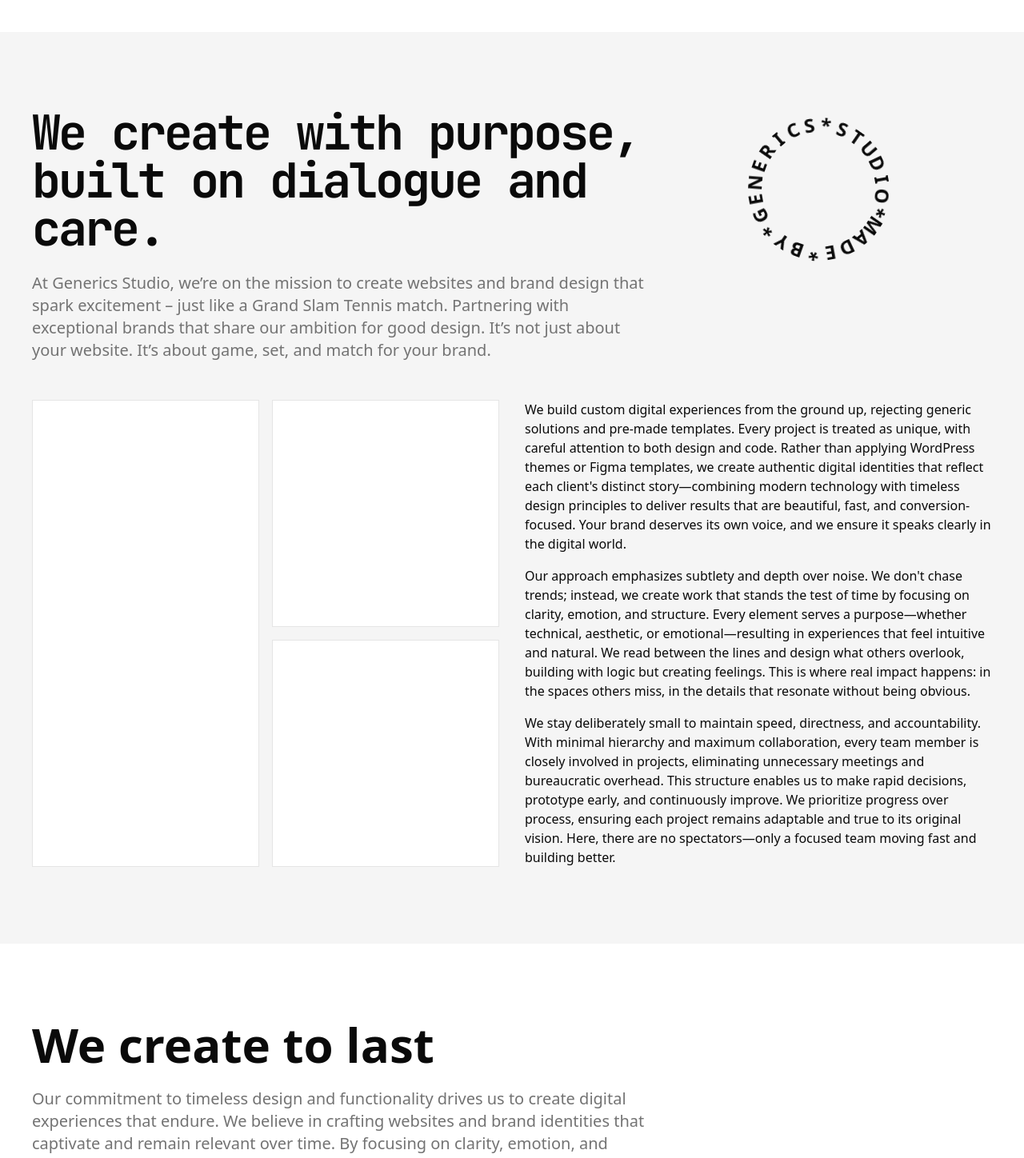
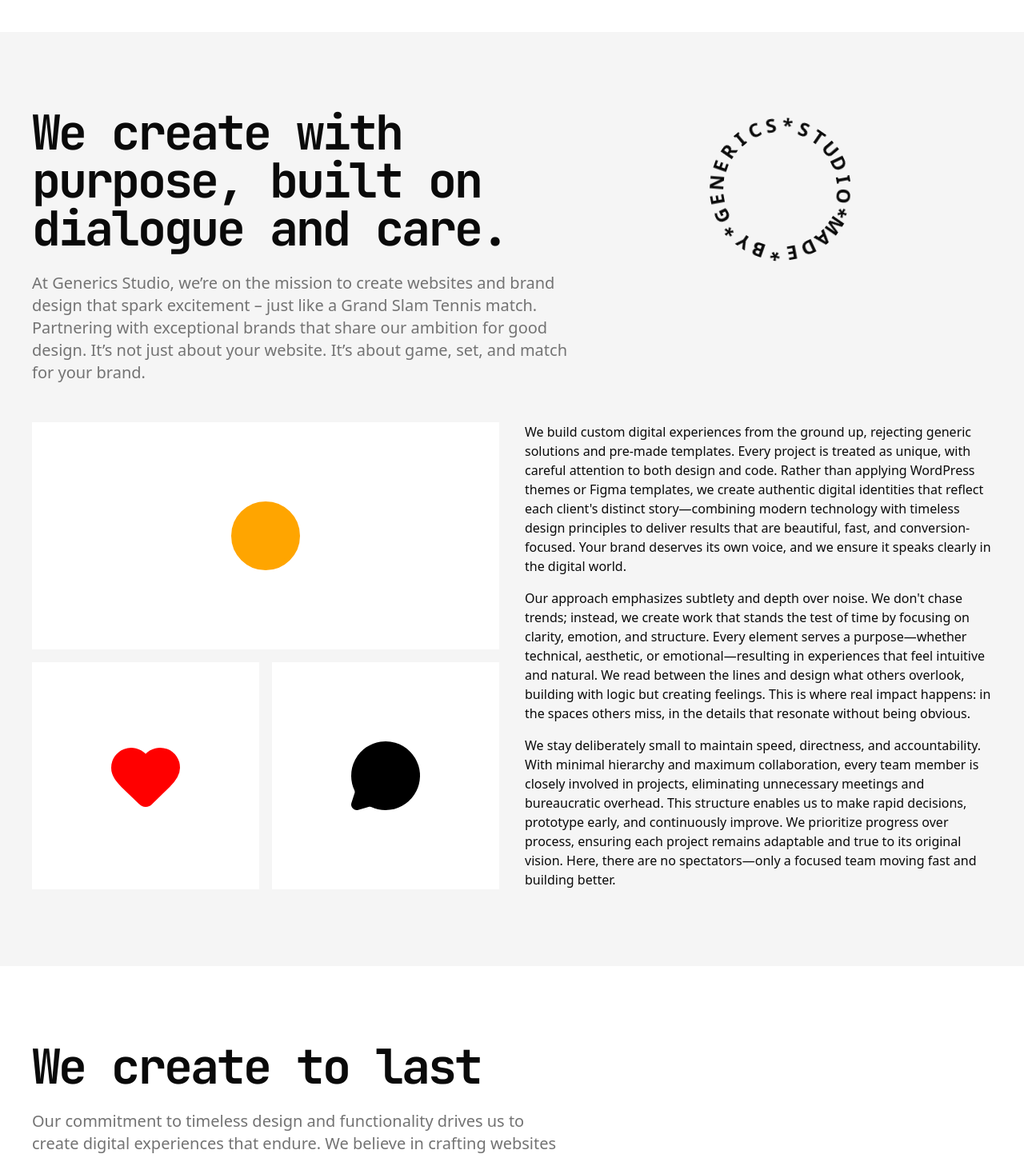
Before and after one commit to arlindgu/genericsstudio, a Next.js app: page / in a window 1280 px wide. Shown: the part 760-2208 px from the top of the page at 80% size. Built offline with nearby package versions, Linux system fonts and the light colour scheme.

Commit message:
small ui changes

```diff
--- a/src/app/page.tsx
+++ b/src/app/page.tsx
@@ -1,3 +1,4 @@
+import Footer from "@/components/sections/footer";
 import Hero from "@/components/sections/hero";
 import Mission from "@/components/sections/mission";
 import Pricing from "@/components/sections/pricing";
@@ -17,6 +18,7 @@ export default function Home() {
       <Projects />
       <Process />
       <Pricing />
+      <Footer />
     </main>
   );
 }
--- /dev/null
+++ b/src/components/sections/footer.tsx
@@ -0,0 +1,7 @@
+export default function Footer() {
+    return (
+      <footer className="w-full py-6 bg-background px-10 flex flex-col items-center">
+        <p className="text-muted-foreground">&copy; 2024 Generics Studio. All rights reserved.</p>
+      </footer>
+    );
+}
--- a/src/components/sections/mission.tsx
+++ b/src/components/sections/mission.tsx
@@ -2,6 +2,8 @@
 
 import { Card} from "@/components/ui/card";
 import CircularText from "@/components/CircularText";
+import SectionTitle from "@/components/sectiontitle";
+import { Circle, Heart, MessageCircle } from "lucide-react";
 
 
 export default function Mission() {
@@ -9,18 +11,13 @@ export default function Mission() {
       <section className="min-h-[50vh] bg-muted py-24 flex flex-col items-center justify-center">
         <div className="flex flex-col container px-10">
           <div className="flex flex-row">
-            <div className="max-w-3xl flex flex-col gap-6">
-              <h2 className="text-6xl font-mono font-bold tracking-tighter">
-                We create with purpose, built on dialogue and care.
-              </h2>
-              <p className="text-xl text-muted-foreground">
-                At Generics Studio, we’re on the mission to create websites and
-                brand design that spark excitement – just like a Grand Slam
-                Tennis match. Partnering with exceptional brands that share our
-                ambition for good design. It’s not just about your website. It’s
-                about game, set, and match for your brand.
-              </p>
-            </div>
+            <SectionTitle title="We create with purpose, built on dialogue and care.">
+              At Generics Studio, we’re on the mission to create websites and
+              brand design that spark excitement – just like a Grand Slam Tennis
+              match. Partnering with exceptional brands that share our ambition
+              for good design. It’s not just about your website. It’s about
+              game, set, and match for your brand.
+            </SectionTitle>
             <CircularText
               text="MADE*BY*GENERICS*STUDIO*"
               onHover="speedUp"
@@ -29,9 +26,40 @@ export default function Mission() {
           </div>
           <div className="flex flex-row mt-12 gap-8">
             <div className="flex-1 gap-4 grid grid-cols-2 grid-rows-2">
-              <Card className="row-span-2 rounded-none shadow-none relative"></Card>
-              <Card className="rounded-none shadow-none relative"></Card>
-              <Card className="rounded-none shadow-none relative"></Card>
+              <Card className="col-span-2 rounded-none border-none shadow-none relative flex items-center justify-center">
+                <Circle
+                  className="m-6"
+                  fill="orange"
+                  stroke="orange"
+                  size={96}
+                  strokeWidth={1.5}
+                />
+              </Card>
+              <Card className="rounded-none border-none shadow-none relative flex items-center justify-center">
+                <Heart
+                  className="m-6 absolute"
+                  size={96}
+                  fill="red"
+                  stroke="red"
+                  strokeWidth={1.5}
+                />
+                <Heart
+                  className="m-6 animate-ping"
+                  size={96}
+                  fill="red"
+                  stroke="red"
+                  strokeWidth={1.5}
+                />
+              </Card>
+              <Card className="rounded-none border-none shadow-none relative flex items-center justify-center">
+                <MessageCircle
+                  className="m-6"
+                  size={96}
+                  strokeWidth={1.5}
+                  fill="black"
+                  stroke="black"
+                />
+              </Card>
             </div>
             <div className="flex-1 flex flex-col gap-4">
               <p>
--- a/src/components/sections/pricing.tsx
+++ b/src/components/sections/pricing.tsx
@@ -1,25 +1,21 @@
 import { Card, CardContent, CardDescription, CardFooter, CardHeader, CardTitle } from "@/components/ui/card";
 import { Button } from "../ui/button";
+import SectionTitle from "../sectiontitle";
 
 export default function Pricing() {
   return (
-    <section className="min-h-[50vh] bg-foreground text-background py-24 flex flex-col items-center justify-center">
+    <section className="min-h-[50vh] bg-foreground py-24 flex flex-col items-center justify-center">
       <div className="flex flex-col container px-10">
-        <div className="max-w-3xl flex flex-col gap-6">
-          <h2 className="text-6xl font-bold">
-            Good Design Shouldn't Break the Bank
-          </h2>
-          <p className="text-xl text-muted-background">
-            Ironically, bad design is often the most expensive investment a
-            company makes. Hidden costs of poor performance, lost conversions,
-            and constant fixes drain budgets invisibly. We believe exceptional
-            design should be accessible—not a luxury reserved for the few.
-            That's why we've structured our pricing to be transparent, fair, and
-            focused on real value.
-          </p>
-        </div>
+        <SectionTitle dark title="Good Design Shouldn't Break the Bank">
+          Ironically, bad design is often the most expensive investment a
+          company makes. Hidden costs of poor performance, lost conversions, and
+          constant fixes drain budgets invisibly. We believe exceptional design
+          should be accessible—not a luxury reserved for the few. That's why
+          we've structured our pricing to be transparent, fair, and focused on
+          real value.
+        </SectionTitle>
 
-        <div className="flex gap-4 mt-6">
+        <div className="flex items-end gap-4 mt-6">
           <Card className="flex-3 rounded-none shadow-none relative h-124">
             <CardHeader>
               <CardTitle className="text-2xl">
@@ -46,7 +42,7 @@ export default function Pricing() {
                 scope.
               </p>
             </CardFooter>
-            <Button>Get Started</Button>
+            <Button className="mx-6">Get Started</Button>
           </Card>
           <Card className="flex-3 rounded-none shadow-none relative">
             <CardHeader>
@@ -72,7 +68,7 @@ export default function Pricing() {
                 scope.
               </p>
             </CardFooter>
-            <Button>Get Started</Button>
+            <Button className="mx-6">Get Started</Button>
           </Card>
           <Card className="flex-3 rounded-none shadow-none relative">
             <CardHeader>
@@ -98,7 +94,7 @@ export default function Pricing() {
                 scope.
               </p>
             </CardFooter>
-            <Button>Get Started</Button>
+            <Button className="mx-6">Get Started</Button>
           </Card>
         </div>
       </div>
--- a/src/components/sections/process.tsx
+++ b/src/components/sections/process.tsx
@@ -1,24 +1,20 @@
 import { LineSquiggle, Telescope, Rocket } from "lucide-react";
+import SectionTitle from "../sectiontitle";
 
 export default function Process() {
   return (
     <section className="min-h-[50vh] py-24 flex flex-col items-center justify-center">
       <div className="flex flex-col container px-10">
-        <div className="max-w-3xl flex flex-col gap-6">
-          <h2 className="text-6xl font-bold">
-            We Guide Every Project With Clarity and Care
-          </h2>
-          <p className="text-xl text-muted-foreground">
-            From our first conversation to the final handoff, we chart a clear
-            path forward. Every step is intentional, every milestone matters. We
-            keep you in the loop, aligned with the vision, and confident in the
-            direction. It's not just a process—it's a partnership built on
-            transparency and trust.
-          </p>
-        </div>
+        <SectionTitle title="We Guide Every Project With Clarity and Care">
+          From our first conversation to the final handoff, we chart a clear
+          path forward. Every step is intentional, every milestone matters. We
+          keep you in the loop, aligned with the vision, and confident in the
+          direction. It's not just a process—it's a partnership built on
+          transparency and trust.
+        </SectionTitle>
 
         <div className="flex flex-row mt-12 gap-8">
-          <div className="flex flex-col justify-center flex-3 bg-foreground text-background p-6">
+          <div className="flex flex-col hover:bg-background hover:text-foreground hover:transition-all duration-700 justify-center flex-3 bg-foreground text-background p-6">
             <Telescope className="mb-4" size={48} strokeWidth={1.5} />
             <h3 className="text-2xl font-bold mb-2">Discover & Define</h3>
             <p>
@@ -27,7 +23,7 @@ export default function Process() {
               roadmap that guides everything that follows.
             </p>
           </div>
-          <div className="flex flex-col justify-center flex-3 bg-foreground text-background p-6">
+          <div className="flex flex-col justify-center flex-3 bg-foreground text-background hover:bg-background hover:text-foreground hover:transition-all duration-700 p-6">
             <LineSquiggle className="mb-4" size={48} strokeWidth={1.5} />
             <h3 className="text-2xl font-bold mb-2">Design & Develop</h3>
             <p>
@@ -36,7 +32,7 @@ export default function Process() {
               keep you updated every step of the way.
             </p>
           </div>
-          <div className="flex flex-col justify-center flex-3 bg-foreground text-background p-6">
+          <div className="flex flex-col justify-center flex-3 bg-foreground text-background p-6 hover:bg-background hover:text-foreground hover:transition-all duration-700">
             <Rocket className="mb-4" size={48} strokeWidth={1.5} />
             <h3 className="text-2xl font-bold mb-2">Launch & Support</h3>
             <p>
--- a/src/components/sections/projects.tsx
+++ b/src/components/sections/projects.tsx
@@ -1,5 +1,6 @@
 import { Card } from "@/components/ui/card";
 import Image from "next/image";
+import SectionTitle from "../sectiontitle";
 
 
 const ProjectsContent = [
@@ -28,17 +29,12 @@ export default function Projects() {
   return (
     <section className="min-h-[50vh] bg-muted py-24 flex flex-col items-center justify-center">
       <div className="flex flex-col container px-10">
-        <div className="max-w-3xl flex flex-col gap-6">
-          <h2 className="text-6xl font-bold">
-            The eyes, Chico. <br /> They never lie.
-          </h2>
-          <p className="text-xl text-muted-foreground">
-            Words describe vision. But work speaks louder than any pitch ever
+        <SectionTitle title="The eyes, Chico. They never lie.">
+          Words describe vision. But work speaks louder than any pitch ever
             could. Our projects tell the story of what we believe in—bold
             design, flawless performance, and brands that stand out. Let's show
             you what exceptional looks like.
-          </p>
-        </div>
+          </SectionTitle>
         <div className="grid grid-cols-2 grid-rows-2 gap-4 mt-6">
           {ProjectsContent.map((project, index) => (
           <Card key={index} className="rounded-none shadow-none relative h-124 overflow-hidden grayscale opacity-75 hover:grayscale-0 hover:opacity-100 transition-all duration-500">
--- a/src/components/sections/services.tsx
+++ b/src/components/sections/services.tsx
@@ -1,20 +1,18 @@
 import { Card } from "@/components/ui/card";
 import Image from "next/image";
+import SectionTitle from "../sectiontitle";
 
 export default function Services() {
   return (
     <section className="min-h-[50vh] py-24 flex flex-col items-center justify-center">
       <div className="flex flex-col container px-10">
-        <div className="max-w-3xl flex flex-col gap-6">
-          <h2 className="text-6xl font-bold">We create to last</h2>
-          <p className="text-xl text-muted-foreground">
-            Our commitment to timeless design and functionality drives us to
-            create digital experiences that endure. We believe in crafting
-            websites and brand identities that captivate and remain relevant
-            over time. By focusing on clarity, emotion, and structure, we ensure
+        <SectionTitle title="We create to last">
+          Our commitment to timeless design and functionality drives us to
+          create digital experiences that endure. We believe in crafting
+          websites and brand identities that captivate and remain relevant
+          over time. By focusing on clarity, emotion, and structure, we ensure
             every project is built to withstand the evolving digital landscape.
-          </p>
-        </div>
+        </SectionTitle>
 
         <div className="flex flex-row mt-12 gap-8 items-center">
           <Card className="rounded-none shadow-none h-114 border-none relative flex-1">
--- /dev/null
+++ b/src/components/sectiontitle.tsx
@@ -0,0 +1,25 @@
+export default function SectionTitle({
+  title, children, dark
+}: {
+  title: string;
+    children: React.ReactNode;
+    dark?: boolean;
+}) {
+  return (
+    <div className="max-w-2xl flex flex-col gap-6">
+      {dark ? (
+        <>
+          <h2 className="text-6xl font-mono text-background font-bold tracking-tighter">
+            {title}
+          </h2>
+          <p className="text-xl text-background">{children}</p>
+        </>
+      ) : (
+        <>
+          <h2 className="text-6xl font-mono font-bold tracking-tighter">{title}</h2>
+          <p className="text-xl text-muted-foreground">{children}</p>
+        </>
+      )}
+    </div>
+  );
+}
```
Also changed, not shown: public/projects/threadit.png.
